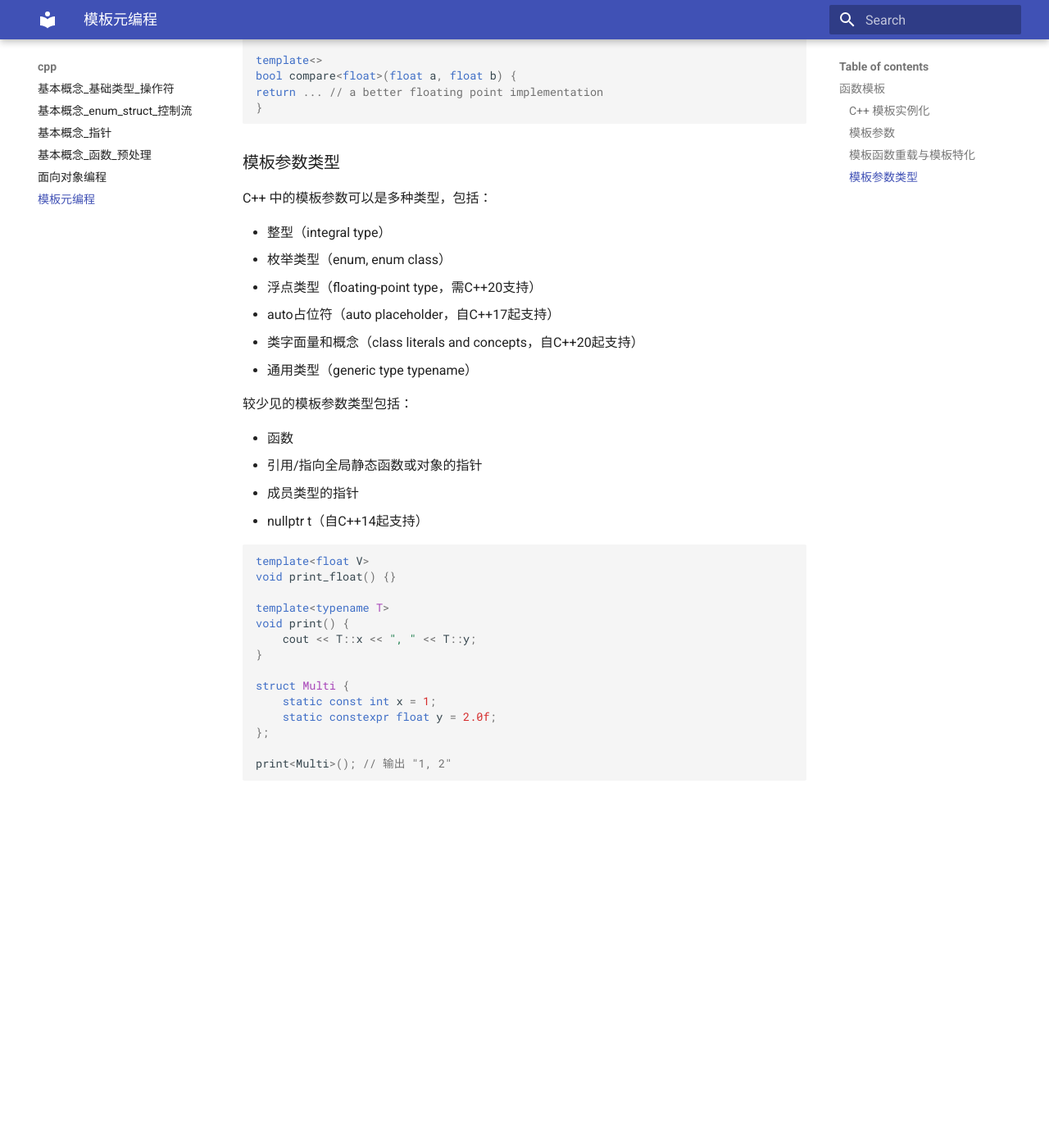
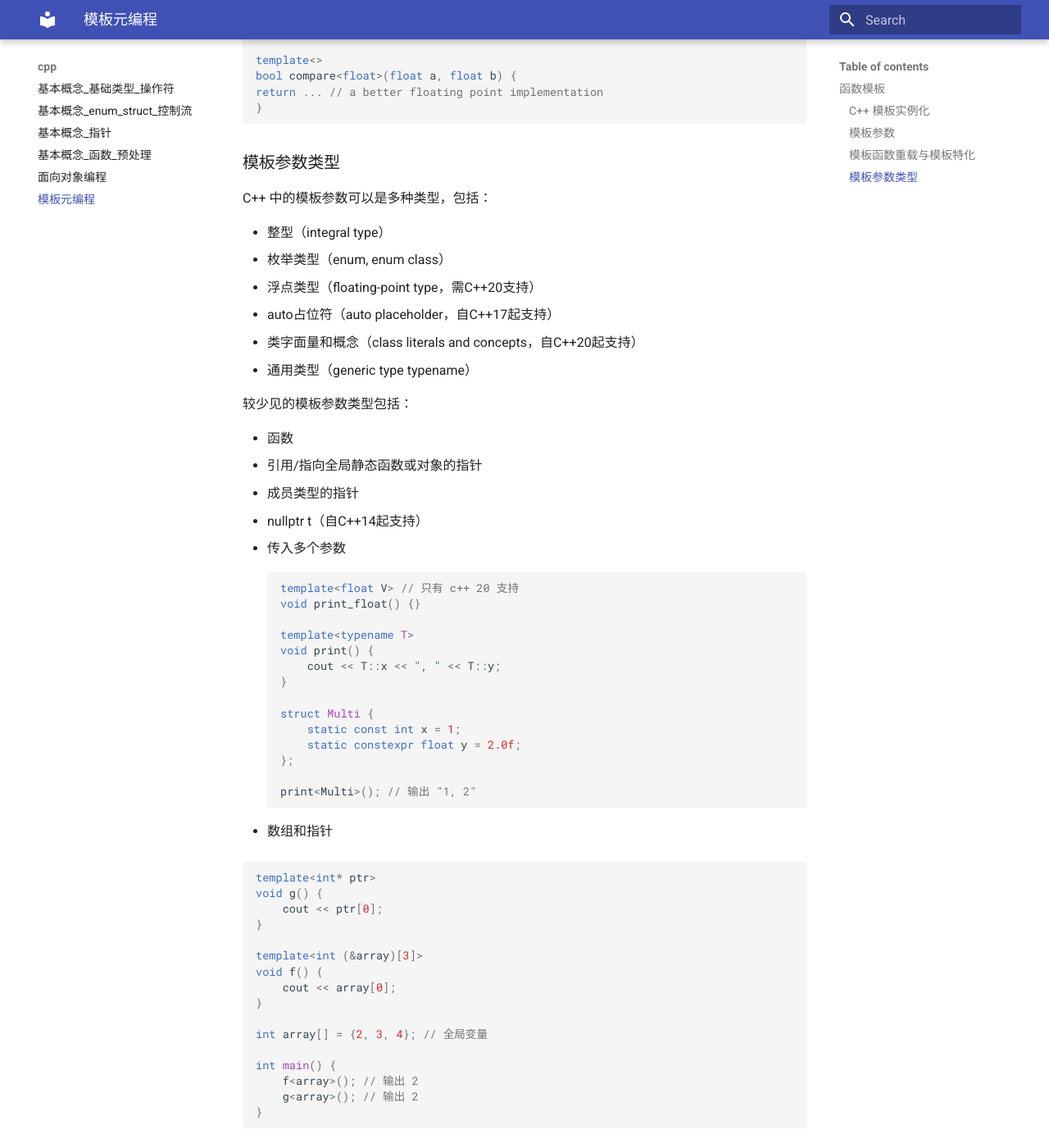
Before and after one commit to ymma98/technotes, an MkDocs documentation site: the page built from docs/cpp/模板元编程.md, in a window 1280 px wide and 1400 px high, scrolled down 3810 px. Shown: the whole window at 82% size. Built offline with MkDocs 1.6.1 and Material for MkDocs 9.7.7, drawn with Linux system fonts in a browser that asks for light colours; before the commit the page ends 4786 px from its top, so only the background shows below that.

Commit message:
docs/cpp/模板元编程.md updated from https://stackedit.cn/

````diff
--- a/docs/cpp/模板元编程.md
+++ b/docs/cpp/模板元编程.md
@@ -220,9 +220,9 @@ C++ 中的模板参数可以是多种类型，包括：
 -   成员类型的指针
 -   nullptr t（自C++14起支持）
 
-
+* 传入多个参数
 ```cpp
-template<float V>
+template<float V> // 只有 c++ 20 支持
 void print_float() {}
 
 template<typename T>
@@ -237,7 +237,30 @@ struct Multi {
 
 print<Multi>(); // 输出 "1, 2"
 ```
+
+* 数组和指针
+
+```cpp
+template<int* ptr>
+void g() {
+    cout << ptr[0];
+}
+
+template<int (&array)[3]>
+void f() {
+    cout << array[0];
+}
+
+int array[] = {2, 3, 4}; // 全局变量
+
+int main() {
+    f<array>(); // 输出 2
+    g<array>(); // 输出 2
+}
+```
+
+
 <!--stackedit_data:
-eyJoaXN0b3J5IjpbLTM2MDQzNDgzOCwtMTc5NDcyNDU5NCwxNT
+eyJoaXN0b3J5IjpbLTk4MTgyNDc0OCwtMTc5NDcyNDU5NCwxNT
 c4Nzk5MzE4LDE1MjIxMzY1MDEsNjA4NTkzMjY3XX0=
 -->
````
